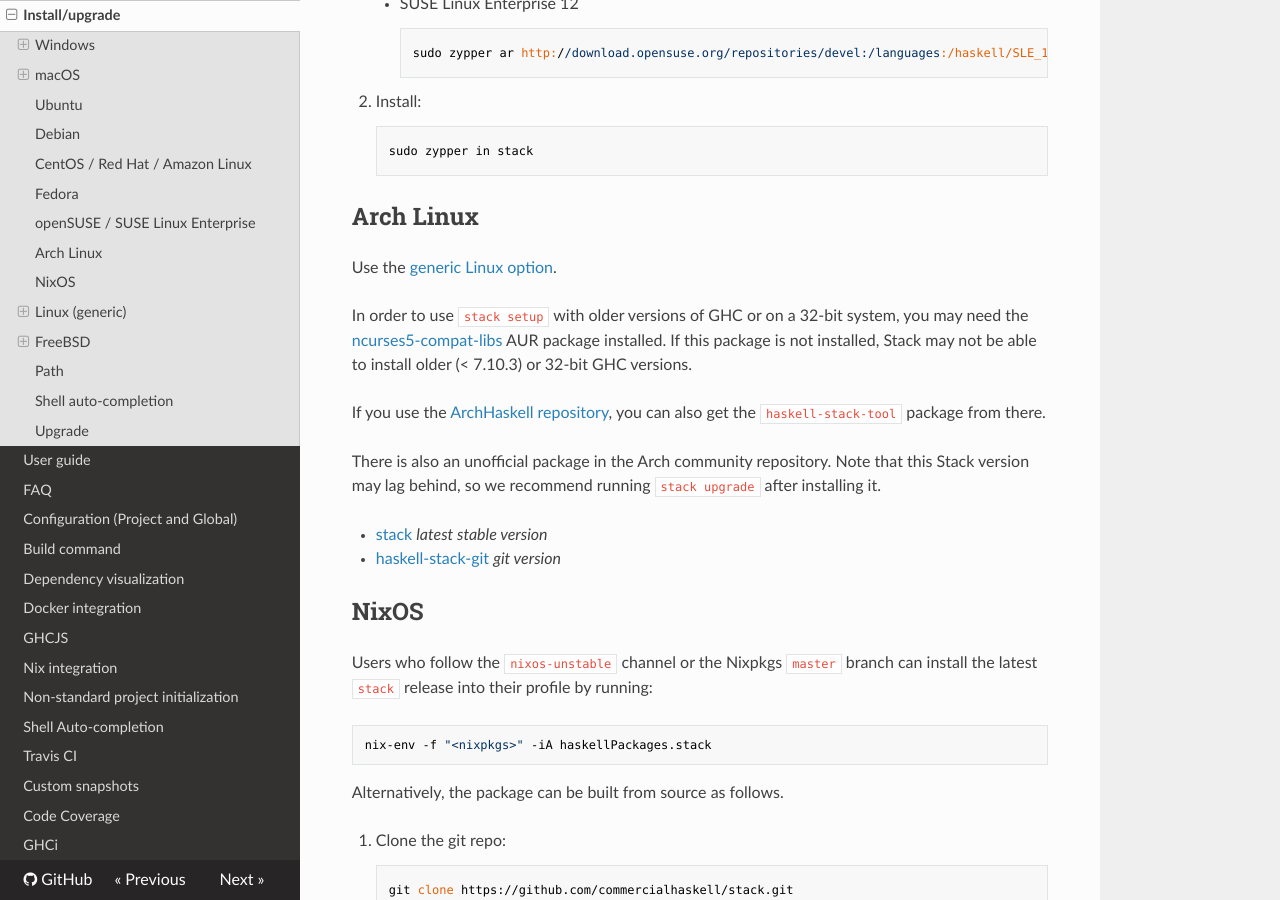
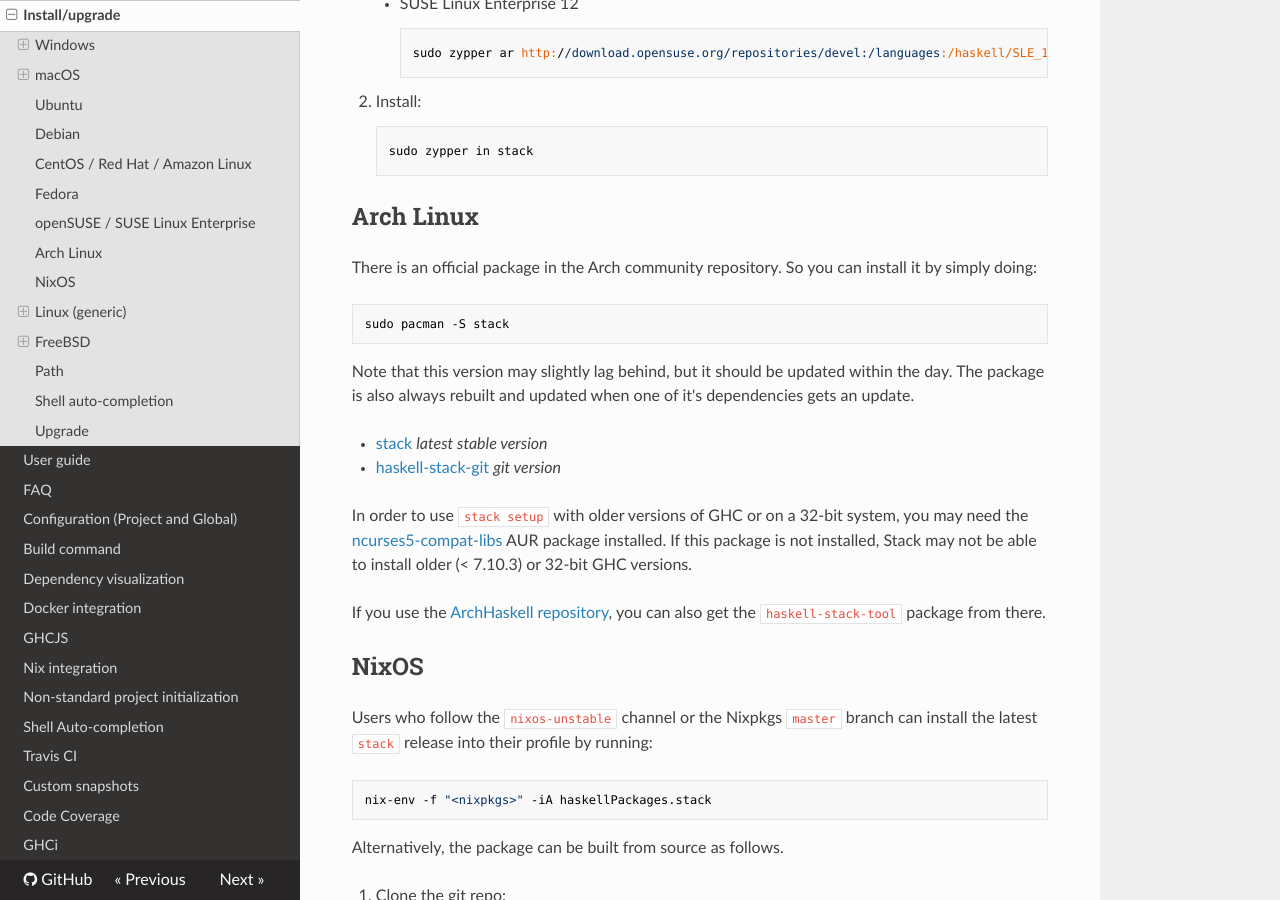
Before and after one commit to commercialhaskell/stack, an MkDocs documentation site: the page built from doc/install_and_upgrade.md, in a window 1280 px wide and 900 px high, scrolled down 3682 px. Built offline with MkDocs 1.6.1, drawn with Linux system fonts in a browser that asks for light colours; nearby versions of some CDN libraries; old or Windows-style settings are respelled for this version of MkDocs.

Commit message:
update archlinux installation docs

```diff
--- a/doc/install_and_upgrade.md
+++ b/doc/install_and_upgrade.md
@@ -182,7 +182,17 @@
 
 ## Arch Linux
 
-Use the [generic Linux option](#linux).
+There is an official package in the Arch community repository. So you can
+install it by simply doing:
+
+    sudo pacman -S stack
+
+Note that this version may slightly lag behind, but it should be updated within
+the day. The package is also always rebuilt and updated when one of it's
+dependencies gets an update.
+
+  - [stack](https://www.archlinux.org/packages/community/x86_64/stack/) _latest stable version_
+  - [haskell-stack-git](https://aur.archlinux.org/packages/haskell-stack-git/) _git version_
 
 In order to use `stack setup` with older versions of GHC or on a 32-bit system,
 you may need the
@@ -193,13 +203,6 @@
 If you use the
 [ArchHaskell repository](https://wiki.archlinux.org/index.php/ArchHaskell), you
 can also get the `haskell-stack-tool` package from there.
-
-There is also an unofficial package in the Arch community repository.  Note that this Stack
-version may lag behind, so we recommend running `stack upgrade` after installing
-it.
-
-  - [stack](https://www.archlinux.org/packages/community/x86_64/stack/) _latest stable version_
-  - [haskell-stack-git](https://aur.archlinux.org/packages/haskell-stack-git/) _git version_
 
 ## NixOS
 
```
